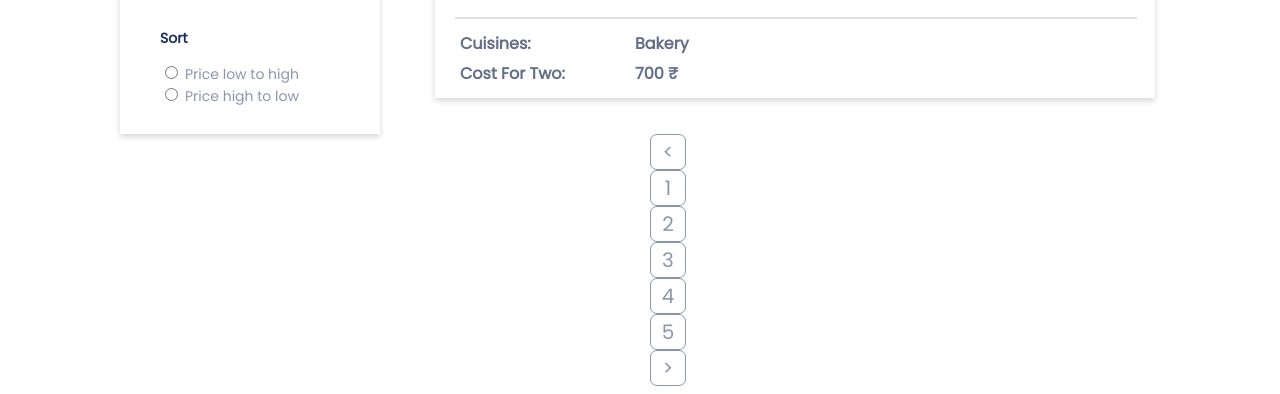
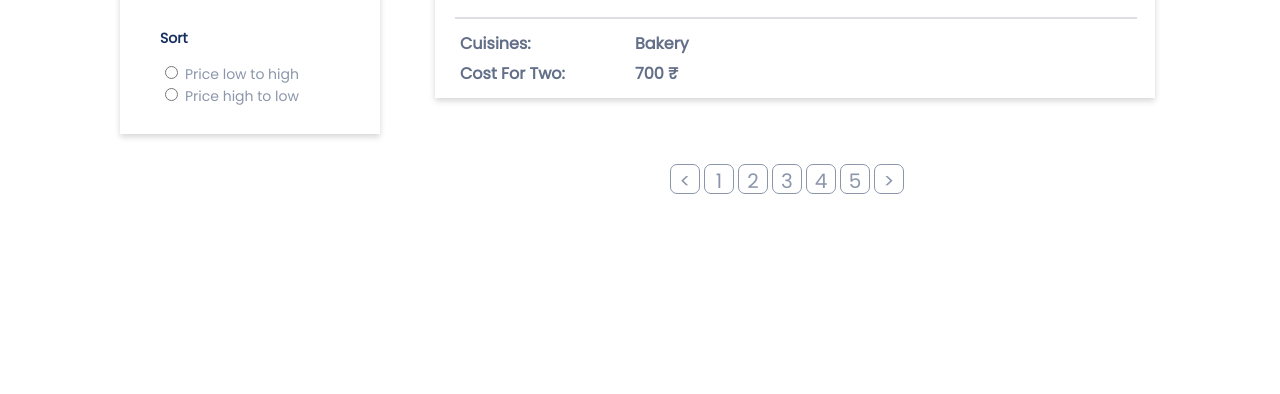
Before and after one commit to Vaibhav-1234-github/practice-projects-2, a plain HTML site: page index.html in a window 1280 px wide. Shown: the part 646-1040 px from the top of the page. Drawn offline with Linux system fonts and the light colour scheme.

Commit message:
harsh corrected position of pagination

```diff
--- /dev/null
+++ b/harsh.css
@@ -0,0 +1,5 @@
+.myPagBtn{
+    width: 100%;
+    margin-top: 100px;
+    margin-left: 550px;
+}
--- a/index.html
+++ b/index.html
@@ -10,6 +10,7 @@
     <link rel="preconnect" href="https://fonts.googleapis.com">
     <link rel="preconnect" href="https://fonts.gstatic.com" crossorigin>
     <link href="https://fonts.googleapis.com/css2?family=Poppins&display=swap" rel="stylesheet">
+    <link rel="stylesheet" href="./harsh.css">
 </head>
 
 <body>
@@ -110,7 +111,7 @@
             <h3 class = "shop-price-options-value">Bakery<br/>700 &#x20b9</h3>
         </div>
 
-        <div class = "bottom-navigation-bar">
+        <div class = "bottom-navigation-bar myPagBtn">
             <input class = "button-design" type="button" value="<">
             <input class = "button-design" type="button" value = "1">
             <input class = "button-design" type="button" value = "2">
@@ -120,7 +121,6 @@
             <input class = "button-design" type="button" value = ">">
         </div>
 
-
     </div>
 
 </body>
--- a/main.css
+++ b/main.css
@@ -361,17 +361,16 @@ body{
 }
 
 
-.bottom-navigation-bar{
-
+/* .bottom-navigation-bar{
     position: absolute;
     left: 530px;
     top: 600px;
     display:inline-block;
-}
+} */
 
 .button-design{
- height: 36px;
- width: 36px;
+ height: 30px;
+ width: 30px;
  background-color: #ffffff;
  border: solid 1px #8c96ab;
  border-radius: 7px;
```
